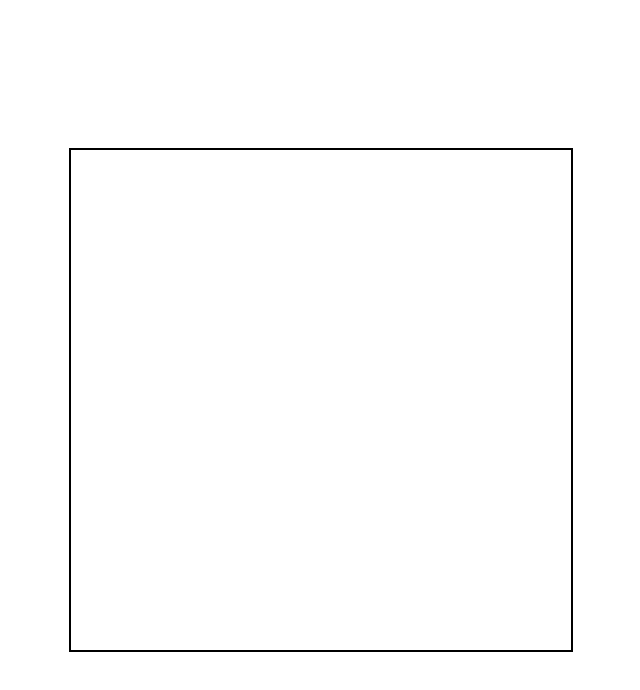
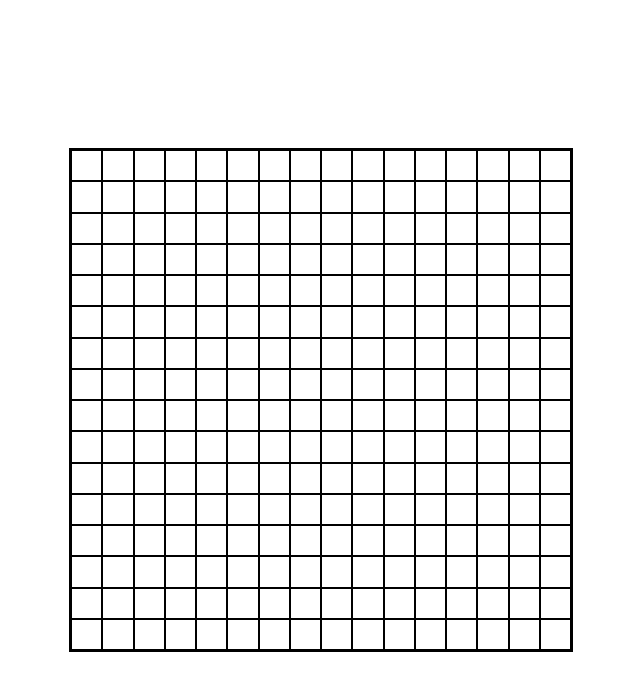
Before and after one commit to slin490/sketch-etch, a plain HTML site: page index.html in a window 1280 px wide. Shown: the whole page, without its empty margins (319-959 px from the left). Drawn offline with Linux system fonts and the light colour scheme.

Commit message:
hover-effect

```diff
--- a/script.js
+++ b/script.js
@@ -1 +1,18 @@
 const container = document.querySelector(".container");
+const rows = 16;
+const columns = 16;
+
+for (let i = 0; i < rows; i++){
+	for (let j = 0; j < columns; j++){
+		const gridItem = document.createElement("div");
+		gridItem.classList.add('grid');
+		container.append(gridItem);
+	}
+}
+
+//Returns a collection; need to loop through every grid
+const grids = document.querySelectorAll(".grid");
+
+grids.forEach((grid) => {
+	grid.style.border = "1px solid black";
+})
--- a/style.css
+++ b/style.css
@@ -6,4 +6,16 @@
 	top: 50%;
 	left: 50%;
 	transform: translate(-50%, -50%);
+	display: flex;
+	flex-wrap: wrap;
 }
+
+.grid{
+	flex-basis: calc(100%/16);
+	box-sizing: border-box;
+	transition: background-color 0.3 ease;
+}
+
+.grid:hover{
+	background-color: black;
+}
```
